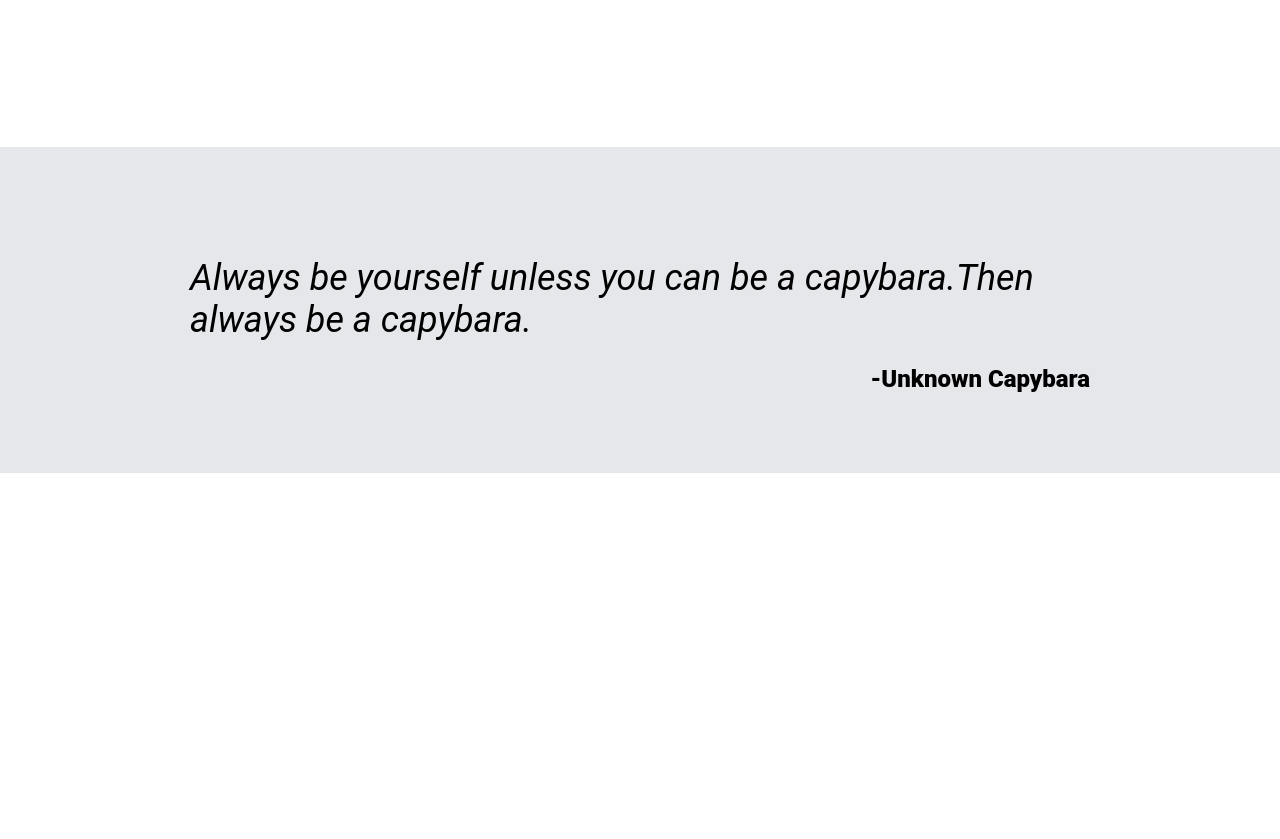
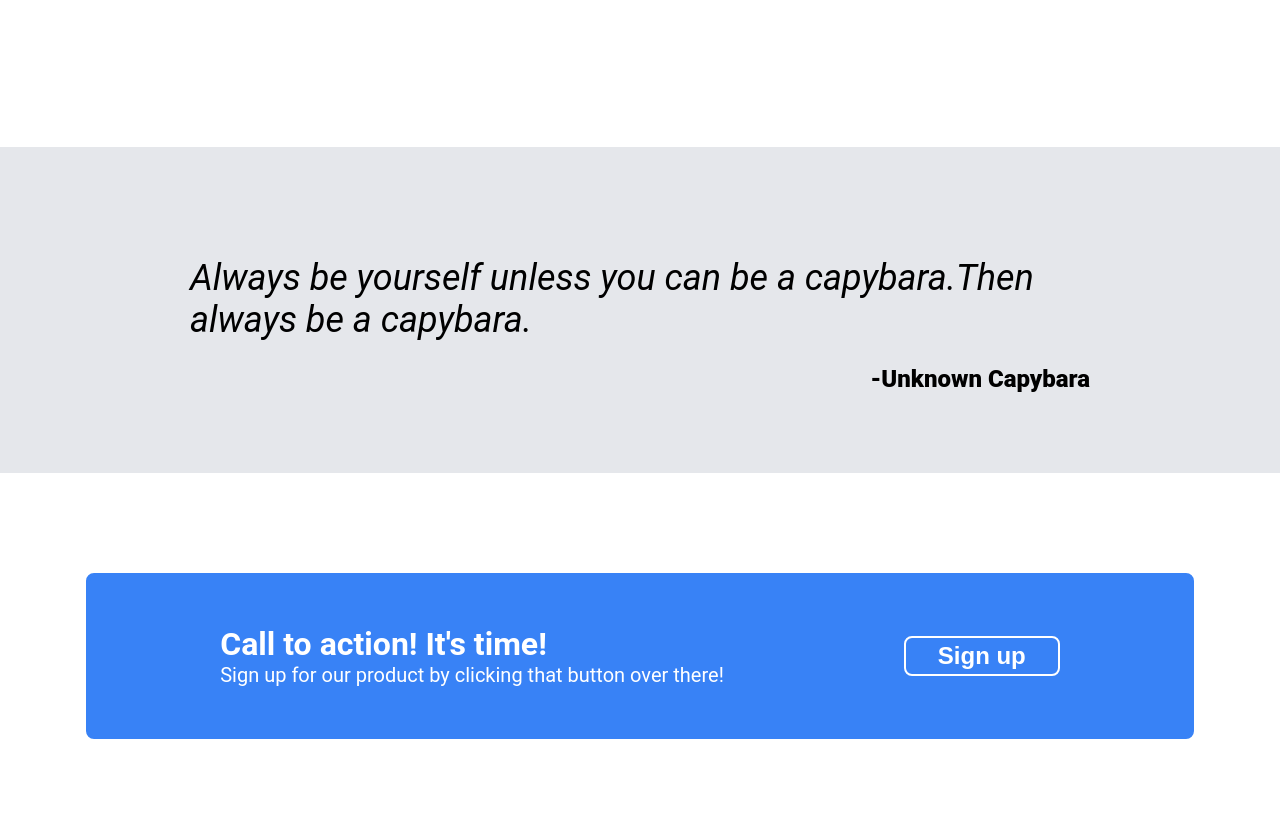
Before and after one commit to Danstro1/landing-page, a plain HTML site: page index.html in a window 1280 px wide. Shown: the part 1095-1934 px from the top of the page. Before the commit the page ends 1568 px from the top, so only its background shows below. Drawn offline with Linux system fonts and the light colour scheme.

Commit message:
Add html and css for bottom part of website

```diff
--- a/index.html
+++ b/index.html
@@ -20,7 +20,7 @@
             <div class="text">
                 <div class="main">This website is awesome</div>
                 <div class="sub">This website has some subtext that goes here under the main title. It's a smaller font and the color is lower contrast</div>
-                <button>Sign up</button>
+                <button class="sign-button">Sign up</button>
             </div>
             <img src="./images/Capybara-in-armor.jpeg" alt="this is a placeholder for an image">
         </div>
@@ -52,5 +52,14 @@
             <div class="name">-Unknown Capybara</div>
         </div>
     </div>
+    <div class="bottom">
+        <div class="blue-cont">
+            <div class="about-button">
+                <div id="header">Call to action! It's time!</div>
+                <div id="sub">Sign up for our product by clicking that button over there!</div>
+            </div>
+            <button class="sign-up"><a href="">Sign up</a></button>
+        </div>
+    </div>
 </body>
 </html>
--- a/style.css
+++ b/style.css
@@ -16,10 +16,13 @@ body{
     display: flex;
 }
 
+a{
+    text-decoration: none;
+}
+
 .header a{
     font-size: 18px;
     color: #E5E7EB;
-    text-decoration: none;
 }
 
 .header img{
@@ -70,7 +73,7 @@ ul{
     flex-wrap: wrap;
 }
 
-button{
+.sign-button{
     margin-top: 10px;
     background-color: #3882F6;
     color: white;
@@ -147,3 +150,44 @@ button{
     font-style: italic;
     max-width: 900px;
 }
+
+.bottom{
+    display: flex;
+    justify-content: center;
+    padding: 100px 0;
+}
+
+.blue-cont{
+    display: flex;
+    flex: 1;
+    justify-content: center;
+    max-width: 1100px;
+    border: 4px solid  #3882F6;
+    background-color: #3882F6;
+    color: white;
+    gap: 180px;
+    padding: 48px 0;
+    border-radius: 8px;
+}
+.sign-up a{
+    color: white;
+    font-size: 24px;
+    font-weight: 700;
+}
+
+.sign-up{
+    background-color: #3882F6;
+    border: 2px solid white;
+    border-radius: 8px;
+    align-self: center;
+    padding: 4px 32px;
+}
+
+#header{
+    font-weight: bold;
+    font-size: 32px;
+}
+
+#sub{
+    font-size: 20px;
+}
```
